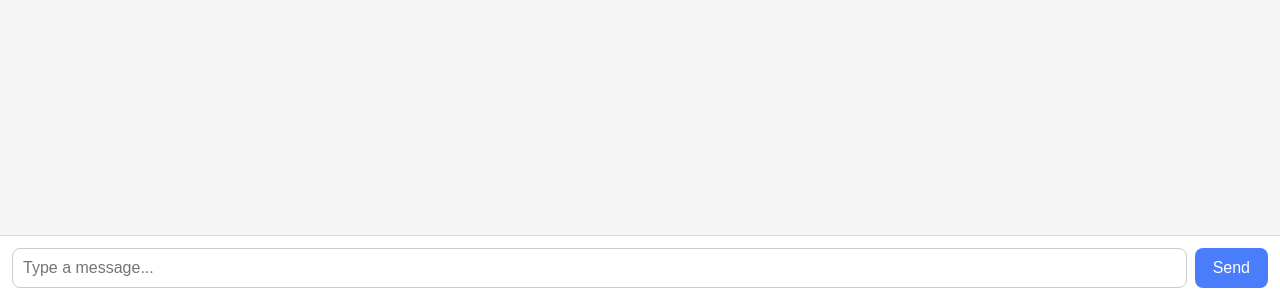
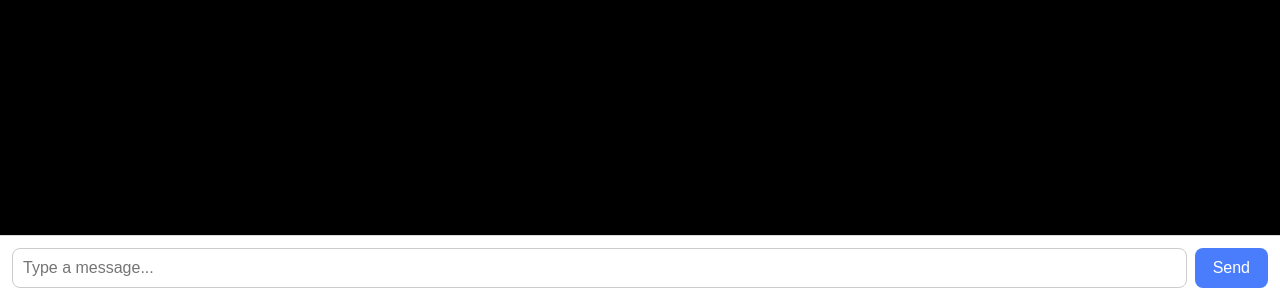
Before and after one commit to westgavin331/chat-thingy, a website: page public/index.html in a window 1280 px wide. Shown: the part 500-800 px from the top of the page. Drawn offline with Linux system fonts and the light colour scheme.

Commit message:
Change background color from light to dark

```diff
--- a/public/index.html
+++ b/public/index.html
@@ -9,7 +9,7 @@
   body {
     margin: 0;
     font-family: -apple-system, Segoe UI, Roboto, sans-serif;
-    background: #f5f5f5;
+    background: #000000;
     display: flex;
     flex-direction: column;
     height: 100vh;
```
